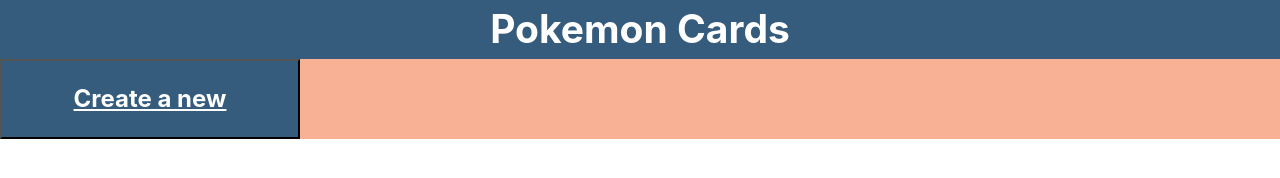
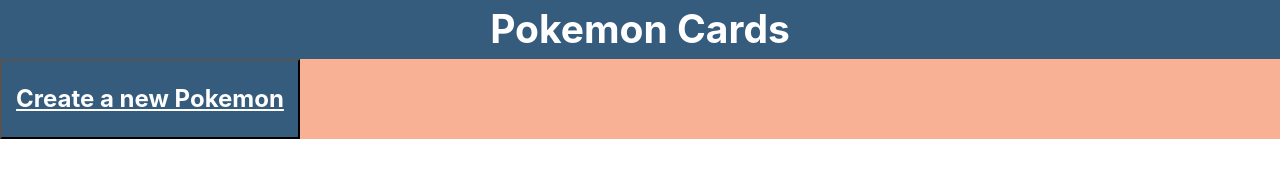
Before and after one commit to Maxclayton/wise-tree, a website with bundled scripts: page PokemonCards.html in a window 1280 px wide. Built offline with nearby package versions, Linux system fonts and the light colour scheme; no server answers.

Commit message:
changed a few indexhtml things

```diff
--- a/PokemonCards.html
+++ b/PokemonCards.html
@@ -19,7 +19,7 @@
 
         </div>
 
-        <button id="maxemon" >Create a new</button>
+        <button id="maxemon" >Create a new Pokemon</button>
               </div>
     </main>
         <script src="/pokeCards.js" type="module"></script>
```
